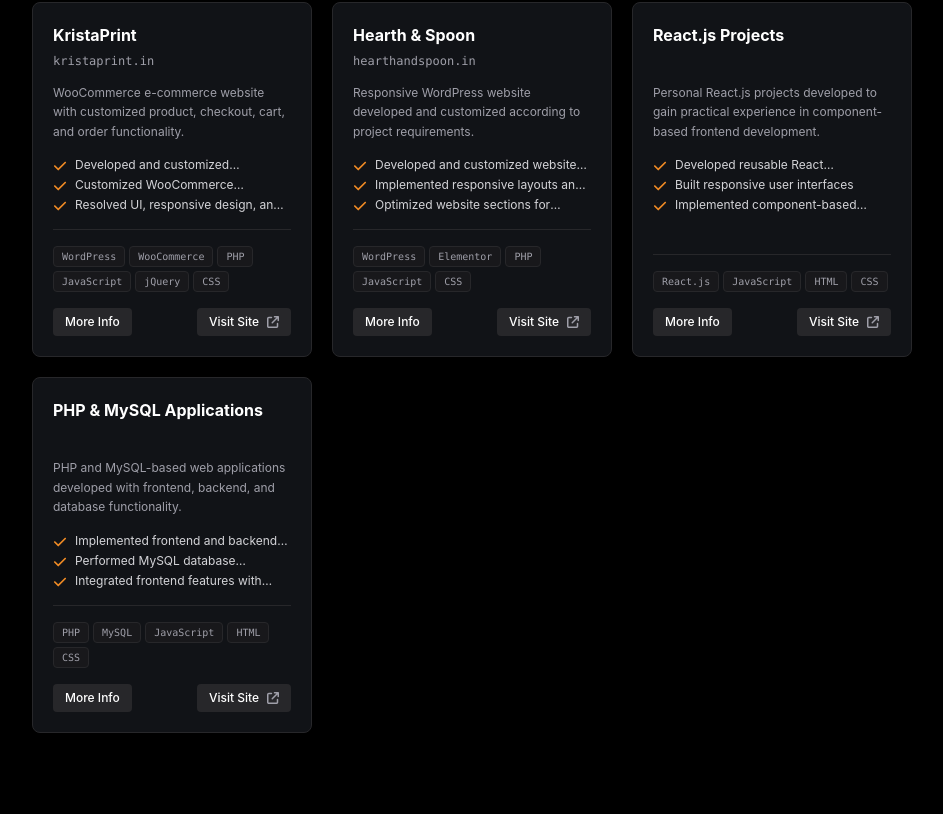
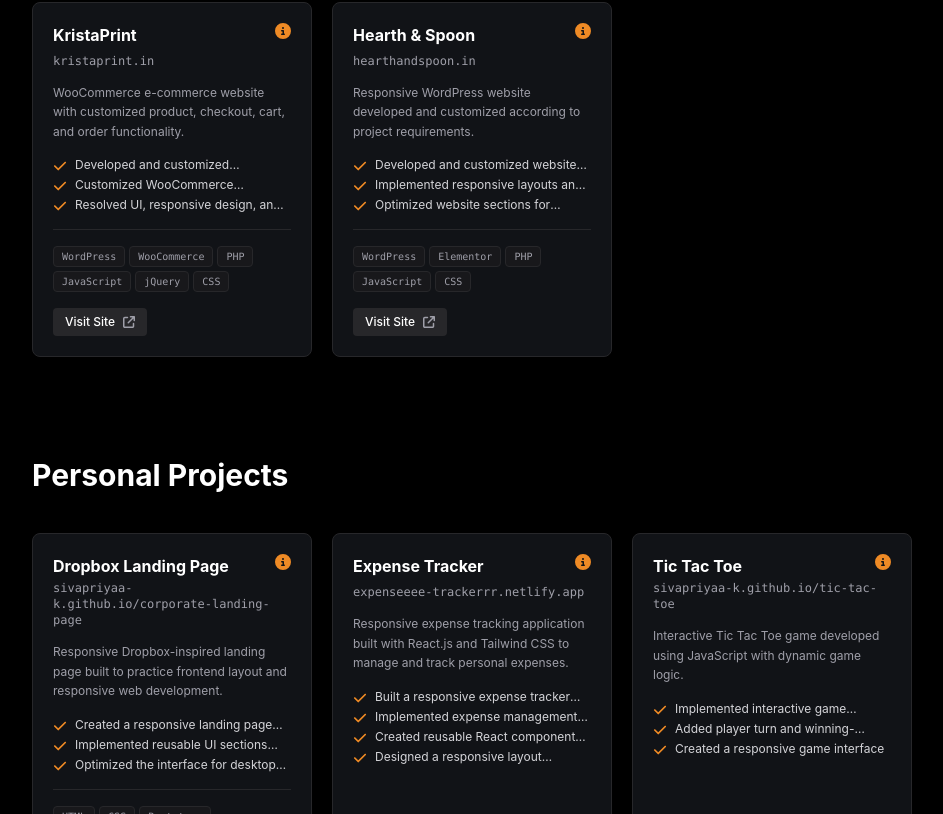
Before and after one commit to Sivapriyaa-k/sivapriya-portfolio, a React (Vite) app: page / in a window 1280 px wide. Shown: the part 1566-2380 px from the top of the page, without its empty margins (168-1111 px from the left). Built offline with nearby package versions, Linux system fonts and the light colour scheme.

Commit message:
projects sections updated

```diff
--- a/src/components/PersonalProjects/PersonalProjects.jsx
+++ b/src/components/PersonalProjects/PersonalProjects.jsx
@@ -1,6 +1,11 @@
 import projectsData from "../PersonalProjects/PersonalProjectsData.json";
 import { useState } from "react";
-import { FaArrowUpRightFromSquare, FaCheck, FaXmark } from "react-icons/fa6";
+import {
+  FaArrowUpRightFromSquare,
+  FaCheck,
+  FaXmark,
+  FaCircleInfo,
+} from "react-icons/fa6";
 export default function PersonalProject() {
   const [selectedProject, setSelectedProject] = useState(null);
   return (
@@ -33,15 +38,10 @@
                     {project.name}
                   </h3>
 
-                  {/* <a
-                    href={project.url}
-                    target="_blank"
-                    rel="noopener noreferrer"
-                    className="p-1 text-zinc-500 hover:text-zinc-100 transition-colors"
-                    title="Open live site"
-                  >
-                    <FaArrowUpRightFromSquare className="w-3.5 h-3.5" />
-                  </a> */}
+                  <FaCircleInfo
+                    onClick={() => setSelectedProject(project)}
+                    className="text-[#EE8A25] cursor-pointer"
+                  />
                 </div>
 
                 <a
@@ -90,12 +90,12 @@
 
               {/* Visit */}
               <div className="flex items-center justify-between pt-1">
-                <button
+                {/* <button
                   onClick={() => setSelectedProject(project)}
                   className="text-xs font-medium text-white bg-zinc-800 hover:bg-[rgba(238,138,37,0.2)] px-3 py-1.5 rounded transition-colors flex items-center gap-2 cursor-pointer"
                 >
                   <span>More Info</span>
-                </button>
+                </button> */}
                 <a
                   href={project.url}
                   target="_blank"
--- a/src/components/PersonalProjects/PersonalProjectsData.json
+++ b/src/components/PersonalProjects/PersonalProjectsData.json
@@ -12,6 +12,21 @@
     "languages": ["HTML", "CSS", "Bootstrap", "JavaScript"],
     "projectType": "Personal Project",
 
+    "role": "Frontend Developer"
+  },
+  {
+    "name": "Expense Tracker",
+    "type": "React Project",
+    "url": "https://expenseeee-trackerrr.netlify.app/",
+    "description": "Responsive expense tracking application built with React.js and Tailwind CSS to manage and track personal expenses.",
+    "highlights": [
+      "Built a responsive expense tracker interface using React.js",
+      "Implemented expense management and tracking functionality",
+      "Created reusable React components for a clean and maintainable UI",
+      "Designed a responsive layout optimized for desktop and mobile screens"
+    ],
+    "languages": ["React.js", "TailwindCSS"],
+    "projectType": "Personal Project",
     "role": "Frontend Developer"
   },
   {
--- a/src/components/Projects/Projects.jsx
+++ b/src/components/Projects/Projects.jsx
@@ -1,6 +1,11 @@
 import projectsData from "../Projects/projectsData.json";
 import { useState } from "react";
-import { FaArrowUpRightFromSquare, FaCheck, FaXmark } from "react-icons/fa6";
+import {
+  FaArrowUpRightFromSquare,
+  FaCheck,
+  FaXmark,
+  FaCircleInfo,
+} from "react-icons/fa6";
 export default function Project() {
   const [selectedProject, setSelectedProject] = useState(null);
   return (
@@ -37,6 +42,10 @@
                   <h3 className="text-base font-bold text-white group-hover:text-[#EE8A25] transition-colors">
                     {project.name}
                   </h3>
+                  <FaCircleInfo
+                    onClick={() => setSelectedProject(project)}
+                    className="text-[#EE8A25] cursor-pointer"
+                  />
 
                   {/* <a
                     href={project.url}
@@ -95,12 +104,12 @@
 
               {/* Visit */}
               <div className="flex items-center justify-between pt-1">
-                <button
+                {/* <button
                   onClick={() => setSelectedProject(project)}
                   className="text-xs font-medium text-white bg-zinc-800 hover:bg-[rgba(238,138,37,0.2)] px-3 py-1.5 rounded transition-colors flex items-center gap-2 cursor-pointer"
                 >
                   <span>More Info</span>
-                </button>
+                </button> */}
                 <a
                   href={project.url}
                   target="_blank"
--- a/src/components/Projects/projectsData.json
+++ b/src/components/Projects/projectsData.json
@@ -85,33 +85,5 @@
       "Optimized website sections for desktop and mobile devices"
     ],
     "languages": ["WordPress", "Elementor", "PHP", "JavaScript", "CSS"]
-  },
-  {
-    "name": "React.js Projects",
-    "type": "Frontend Development",
-    "url": "",
-    "description": "Personal React.js projects developed to gain practical experience in component-based frontend development.",
-    "role": "WordPress Developer",
-    "company": "Kavisoftek",
-    "projectType": "Client Project",
-    "duration": "2026",
-    "highlights": [
-      "Developed reusable React components",
-      "Built responsive user interfaces",
-      "Implemented component-based frontend functionality"
-    ],
-    "languages": ["React.js", "JavaScript", "HTML", "CSS"]
-  },
-  {
-    "name": "PHP & MySQL Applications",
-    "type": "Web Application",
-    "url": "",
-    "description": "PHP and MySQL-based web applications developed with frontend, backend, and database functionality.",
-    "highlights": [
-      "Implemented frontend and backend functionality",
-      "Performed MySQL database operations",
-      "Integrated frontend features with backend functionality"
-    ],
-    "languages": ["PHP", "MySQL", "JavaScript", "HTML", "CSS"]
   }
 ]
```
